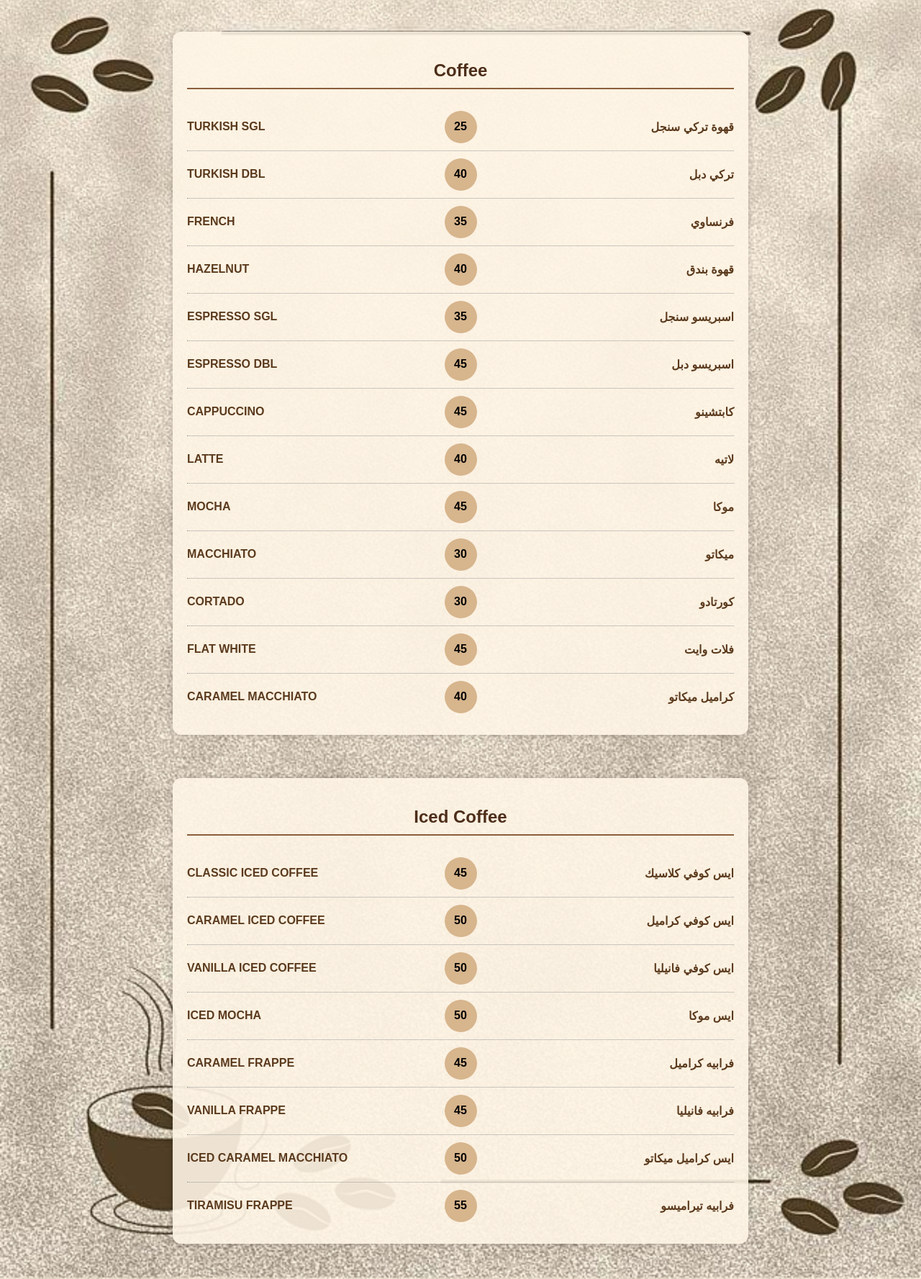
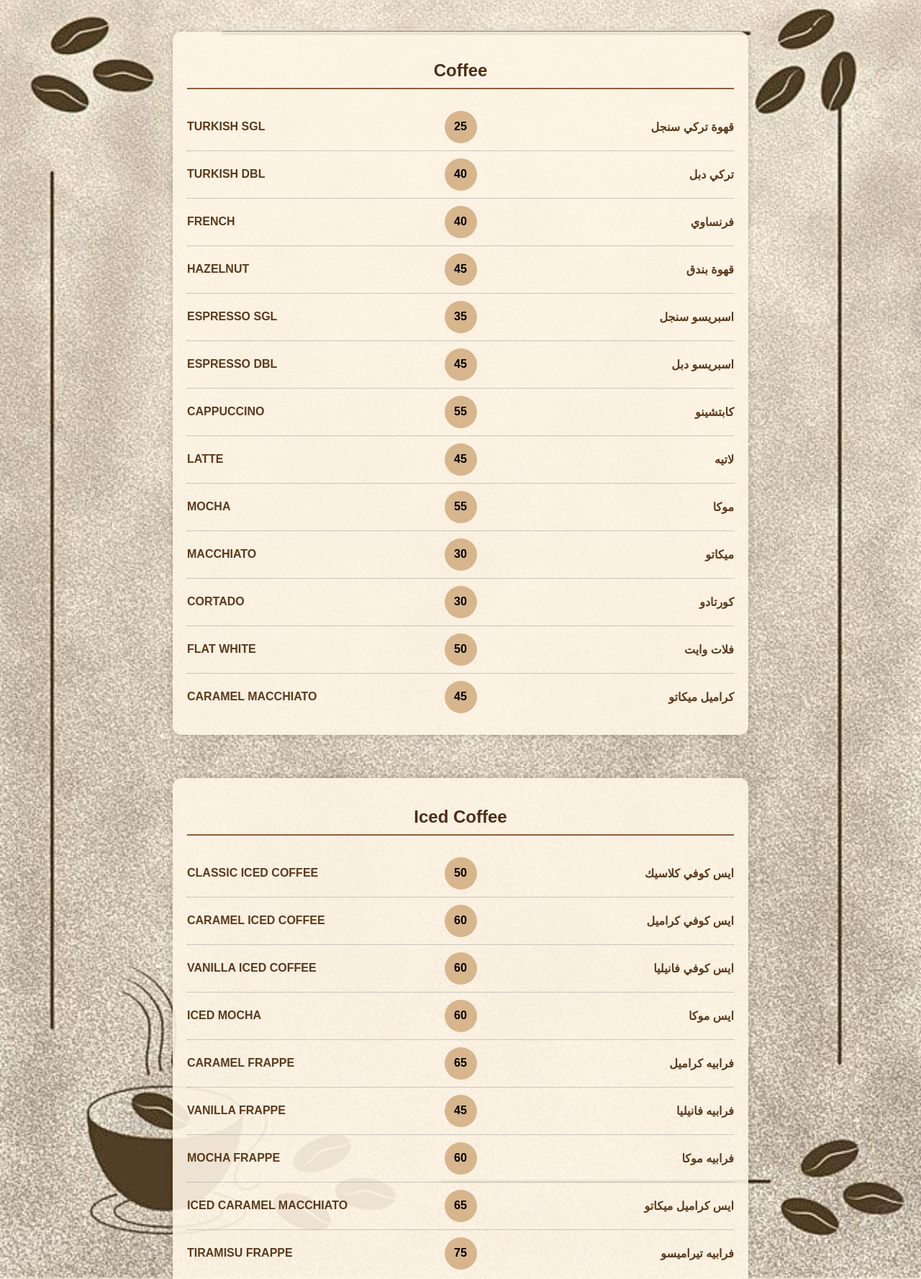
Before and after one commit to arkan-caffe/arkan-caffe, a plain HTML site: page index.html in a window 1280 px wide. Shown: the part 1809-3586 px from the top of the page at 72% size. Drawn offline with Linux system fonts and the light colour scheme.

Commit message:
Add files via upload

```diff
--- a/index.html
+++ b/index.html
@@ -197,30 +197,31 @@
   <h2 class="section-title">Coffee</h2>
   <div class="menu-row"><span class="ar">قهوة تركي سنجل</span><span class="price"><span>25</span></span><span class="en">Turkish Sgl</span></div>
   <div class="menu-row"><span class="ar">تركي دبل</span><span class="price"><span>40</span></span><span class="en">Turkish Dbl</span></div>
-  <div class="menu-row"><span class="ar">فرنساوي</span><span class="price"><span>35</span></span><span class="en">French</span></div>
-  <div class="menu-row"><span class="ar">قهوة بندق</span><span class="price"><span>40</span></span><span class="en">Hazelnut</span></div>
+  <div class="menu-row"><span class="ar">فرنساوي</span><span class="price"><span>40</span></span><span class="en">French</span></div>
+  <div class="menu-row"><span class="ar">قهوة بندق</span><span class="price"><span>45</span></span><span class="en">Hazelnut</span></div>
   <div class="menu-row"><span class="ar">اسبريسو سنجل</span><span class="price"><span>35</span></span><span class="en">Espresso Sgl</span></div>
   <div class="menu-row"><span class="ar">اسبريسو دبل</span><span class="price"><span>45</span></span><span class="en">Espresso Dbl</span></div>
-  <div class="menu-row"><span class="ar">كابتشينو</span><span class="price"><span>45</span></span><span class="en">Cappuccino</span></div>
-  <div class="menu-row"><span class="ar">لاتيه</span><span class="price"><span>40</span></span><span class="en">Latte</span></div>
-  <div class="menu-row"><span class="ar">موكا</span><span class="price"><span>45</span></span><span class="en">Mocha</span></div>
+  <div class="menu-row"><span class="ar">كابتشينو</span><span class="price"><span>55</span></span><span class="en">Cappuccino</span></div>
+  <div class="menu-row"><span class="ar">لاتيه</span><span class="price"><span>45</span></span><span class="en">Latte</span></div>
+  <div class="menu-row"><span class="ar">موكا</span><span class="price"><span>55</span></span><span class="en">Mocha</span></div>
   <div class="menu-row"><span class="ar">ميكاتو</span><span class="price"><span>30</span></span><span class="en">Macchiato</span></div>
   <div class="menu-row"><span class="ar">كورتادو</span><span class="price"><span>30</span></span><span class="en">Cortado</span></div>
-  <div class="menu-row"><span class="ar">فلات وايت</span><span class="price"><span>45</span></span><span class="en">Flat White</span></div>
-  <div class="menu-row"><span class="ar">كراميل ميكاتو</span><span class="price"><span>40</span></span><span class="en">Caramel Macchiato</span></div>
+  <div class="menu-row"><span class="ar">فلات وايت</span><span class="price"><span>50</span></span><span class="en">Flat White</span></div>
+  <div class="menu-row"><span class="ar">كراميل ميكاتو</span><span class="price"><span>45</span></span><span class="en">Caramel Macchiato</span></div>
 </section>
 
 <!-- Iced Coffee Section -->
 <section id="iced" class="menu-section">
   <h2 class="section-title">Iced Coffee</h2>
-  <div class="menu-row"><span class="ar">ايس كوفي كلاسيك</span><span class="price"><span>45</span></span><span class="en">Classic Iced Coffee</span></div>
-  <div class="menu-row"><span class="ar">ايس كوفي كراميل</span><span class="price"><span>50</span></span><span class="en">Caramel Iced Coffee</span></div>
-  <div class="menu-row"><span class="ar">ايس كوفي فانيليا</span><span class="price"><span>50</span></span><span class="en">Vanilla Iced Coffee</span></div>
-  <div class="menu-row"><span class="ar">ايس موكا</span><span class="price"><span>50</span></span><span class="en">Iced Mocha</span></div>
-  <div class="menu-row"><span class="ar">فرابيه كراميل</span><span class="price"><span>45</span></span><span class="en">Caramel Frappe</span></div>
+  <div class="menu-row"><span class="ar">ايس كوفي كلاسيك</span><span class="price"><span>50</span></span><span class="en">Classic Iced Coffee</span></div>
+  <div class="menu-row"><span class="ar">ايس كوفي كراميل</span><span class="price"><span>60</span></span><span class="en">Caramel Iced Coffee</span></div>
+  <div class="menu-row"><span class="ar">ايس كوفي فانيليا</span><span class="price"><span>60</span></span><span class="en">Vanilla Iced Coffee</span></div>
+  <div class="menu-row"><span class="ar">ايس موكا</span><span class="price"><span>60</span></span><span class="en">Iced Mocha</span></div>
+  <div class="menu-row"><span class="ar">فرابيه كراميل</span><span class="price"><span>65</span></span><span class="en">Caramel Frappe</span></div>
   <div class="menu-row"><span class="ar">فرابيه فانيليا</span><span class="price"><span>45</span></span><span class="en">Vanilla Frappe</span></div>
-  <div class="menu-row"><span class="ar">ايس كراميل ميكاتو</span><span class="price"><span>50</span></span><span class="en">Iced Caramel Macchiato</span></div>
-  <div class="menu-row"><span class="ar">فرابيه تيراميسو</span><span class="price"><span>55</span></span><span class="en">Tiramisu Frappe</span>
+   <div class="menu-row"><span class="ar">فرابيه موكا</span><span class="price"><span>60</span></span><span class="en">Mocha Frappe</span></div>
+  <div class="menu-row"><span class="ar">ايس كراميل ميكاتو</span><span class="price"><span>65</span></span><span class="en">Iced Caramel Macchiato</span></div>
+  <div class="menu-row"><span class="ar">فرابيه تيراميسو</span><span class="price"><span>75</span></span><span class="en">Tiramisu Frappe</span>
 </section>
 
 <!-- Soft Drinks -->
@@ -234,7 +235,7 @@
   <div class="menu-row"><span class="ar">فيروز</span><span class="price"><span>35</span></span><span class="en">Fayrouz</span></div>
   <div class="menu-row"><span class="ar">فيوري</span><span class="price"><span>30</span></span><span class="en">Fiory</span></div>
   <div class="menu-row"><span class="ar">ستينج</span><span class="price"><span>30</span></span><span class="en">Sting</span></div>
-  <div class="menu-row"><span class="ar">ريد بول</span><span class="price"><span>65</span></span><span class="en">Red Bull</span></div>
+  <div class="menu-row"><span class="ar">ريد بول</span><span class="price"><span>75</span></span><span class="en">Red Bull</span></div>
   <div class="menu-row"><span class="ar">مياه</span><span class="price"><span>10</span></span><span class="en">Water</span></div>
   <div class="menu-row"><span class="ar">مياه كبيرة</span><span class="price"><span>15</span></span><span class="en">Large Water</span></div>
 </section>
@@ -252,9 +253,10 @@
   <div class="menu-row"><span class="ar">بلح بحليب</span><span class="price"><span>45</span></span><span class="en">Date Milk</span></div>
   <div class="menu-row"><span class="ar">عناب</span><span class="price"><span>30</span></span><span class="en">Hibiscus</span></div>
   <div class="menu-row"><span class="ar">يوسفي</span><span class="price"><span>45</span></span><span class="en">Mandarin</span></div>
-  <div class="menu-row"><span class="ar">كوكتيل فواكه</span><span class="price"><span>65</span></span><span class="en">Fruit Cocktail</span></div>
+  <div class="menu-row"><span class="ar">كوكتيل فواكه</span><span class="price"><span>85</span></span><span class="en">Fruit Cocktail</span></div>
   <div class="menu-row"><span class="ar">فلوريدا</span><span class="price"><span>60</span></span><span class="en">Florida</span></div>
   <div class="menu-row"><span class="ar">ميكس أركان</span><span class="price"><span>70</span></span><span class="en">Arkan Mix</span></div>
+  <div class="menu-row"><span class="ar">كيوي</span><span class="price"><span>50</span></span><span class="en">Kiwi</span></div>
 </section>
 
 <!-- Mojito -->
@@ -265,6 +267,10 @@
   <div class="menu-row"><span class="ar">بلو بيري</span><span class="price"><span>55</span></span><span class="en">Blueberry Mojito</span></div>
   <div class="menu-row"><span class="ar">بلو كرواسون</span><span class="price"><span>55</span></span><span class="en">Blue Croissant</span></div>
   <div class="menu-row"><span class="ar">فراولة</span><span class="price"><span>55</span></span><span class="en">Strawberry Mojito</span></div>
+  <div class="menu-row"><span class="ar">صن شاين</span><span class="price"><span>50</span></span><span class="en">sunshine</span></div>
+  <div class="menu-row"><span class="ar">صن رايز</span><span class="price"><span>50</span></span><span class="en">sunrise </span></div>
+<div class="menu-row"><span class="ar">بلو اوشن</span><span class="price"><span>50</span></span><span class="en">blue ocean</span></div>
+<div class="menu-row"><span class="ar">جرين مينت</span><span class="price"><span>50</span></span><span class="en">Green Mint </span></div>
 </section>
 
 <!-- milk shake -->
@@ -278,8 +284,9 @@
   <div class="menu-row"><span class="ar">توت</span><span class="price"><span>55</span></span><span class="en">Blueberry</span> </div>
   <div class="menu-row"><span class="ar">باشون فروت</span><span class="price"><span>55</span></span><span class="en">Passion Fruit</span> </div>
   <div class="menu-row"><span class="ar">اوريو</span><span class="price"><span>55</span></span><span class="en">oreo</span> </div>
-  <div class="menu-row"><span class="ar">مارشميلو</span><span class="price"><span>55</span></span><span class="en">marchmelo</span> </div>
-  <div class="menu-row"><span class="ar">ريد فيلفيت</span><span class="price"><span>55</span></span><span class="en">Red velvet</span> </div>
+  <div class="menu-row"><span class="ar">مارشميلو</span><span class="price"><span>65</span></span><span class="en">marchmelo</span> </div>
+  <div class="menu-row"><span class="ar">ريد فيلفيت</span><span class="price"><span>85</span></span><span class="en">Red velvet</span> </div>
+   <div class="menu-row"><span class="ar">مانجا كيوي </span><span class="price"><span>75</span></span><span class="en">Mango Kiwi </span> </div>
 </section>
 
 <!-- Yogurt -->
@@ -303,7 +310,7 @@
   <div class="menu-row"><span class="ar">يوسفي</span><span class="price"><span>50</span></span><span class="en">Mandarin</span></div>
   <div class="menu-row"><span class="ar">ليمون</span><span class="price"><span>40</span></span><span class="en">Lemon</span></div>
   <div class="menu-row"><span class="ar">ليمون نعناع</span><span class="price"><span>45</span></span><span class="en">Lemon Mint</span></div>
-  <div class="menu-row"><span class="ar">كيوي</span><span class="price"><span>50</span></span><span class="en">Kiwi</span></div>
+  <div class="menu-row"><span class="ar">كيوي</span><span class="price"><span>55</span></span><span class="en">Kiwi</span></div>
   <div class="menu-row"><span class="ar">بلو بيري</span><span class="price"><span>50</span></span><span class="en">Blueberry</span></div>
   <div class="menu-row"><span class="ar">بطيخ</span><span class="price"><span>50</span></span><span class="en">Watermelon</span></div>
   <div class="menu-row"><span class="ar">باشون فروت</span><span class="price"><span>50</span></span><span class="en">Passion Fruit</span></div>
```
